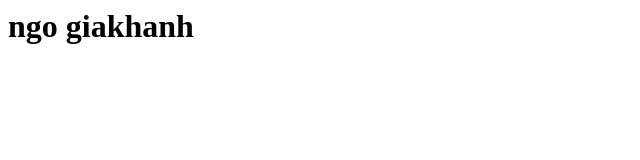
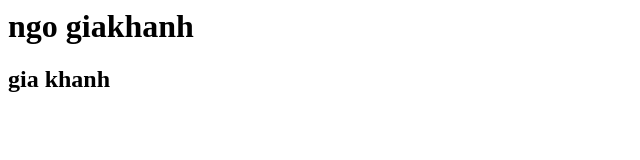
Before and after one commit to ThaiHung198/gitpro, a plain HTML site: page index.html in a window 1280 px wide. Shown: the whole page, without its empty margins (0-640 px from the left). Drawn offline with Linux system fonts and the light colour scheme.

Commit message:
add dong2

```diff
--- a/index.html
+++ b/index.html
@@ -1 +1,2 @@
 <h1> ngo giakhanh</h1>
+<h2> gia khanh</h2>
```
